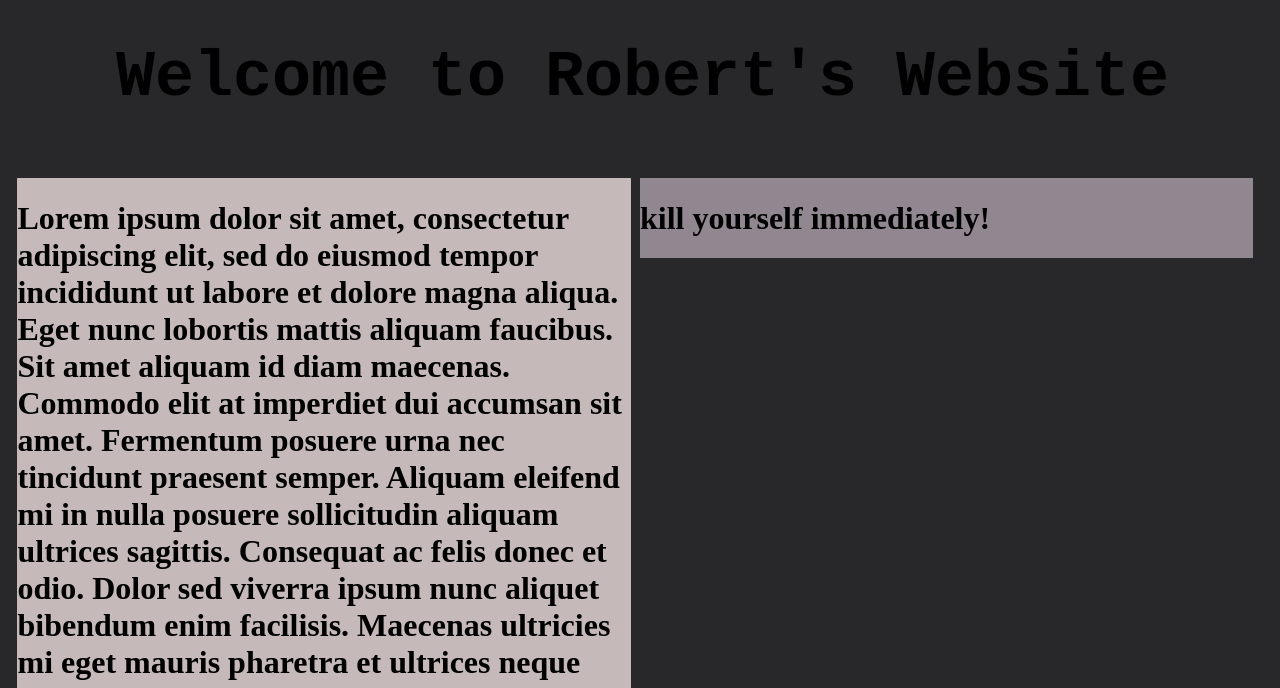
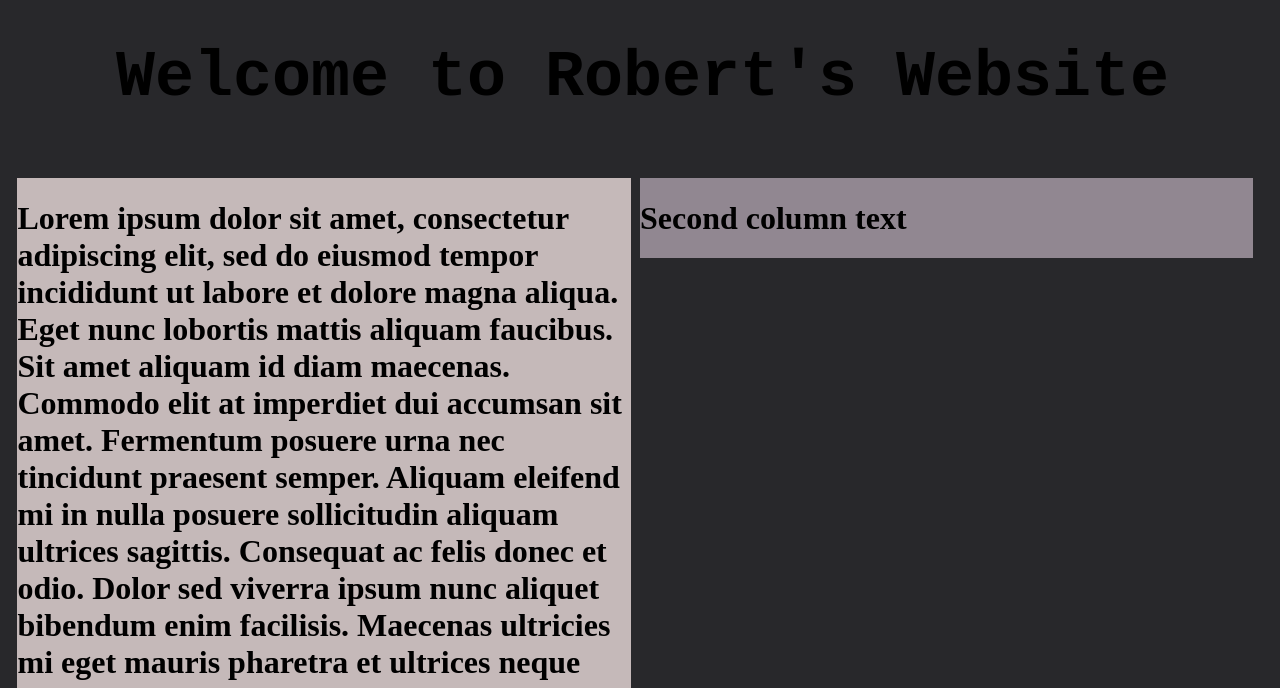
Before and after one commit to rferrell03/firstWebsite, a plain HTML site: page index.html in a window 1280 px wide. Shown: the part 112-800 px from the top of the page. Drawn offline with Linux system fonts and the light colour scheme.

Commit message:
Update index.html

```diff
--- a/index.html
+++ b/index.html
@@ -54,7 +54,7 @@
             </h1>
         </div>
         <div class = column style = "background-color: rgb(145, 135, 145);">
-            <h1>kill yourself immediately!</h1>
+            <h1>Second column text</h1>
 
         </div>
     </body>
```
